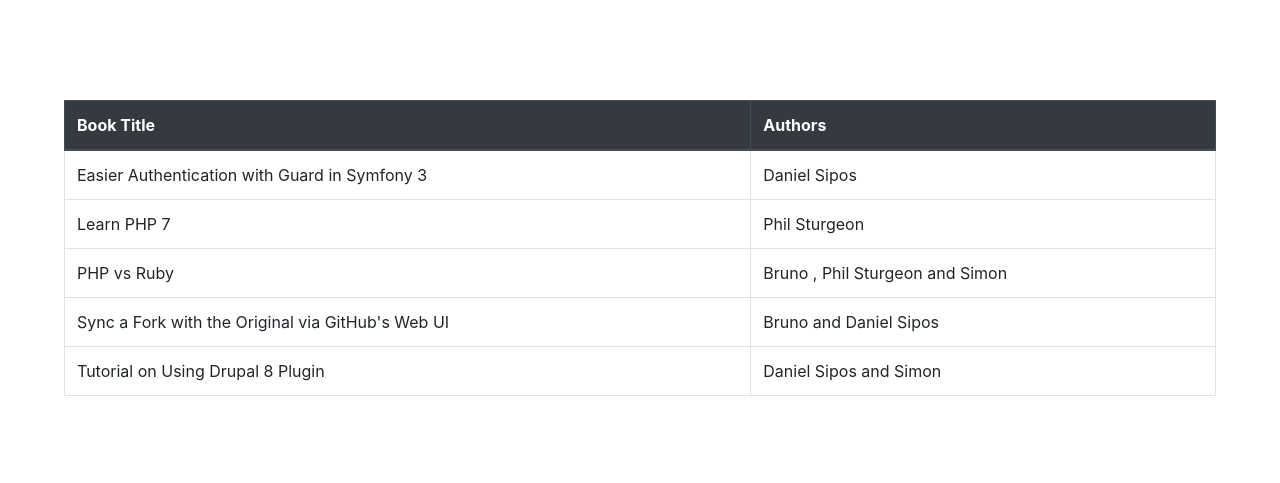
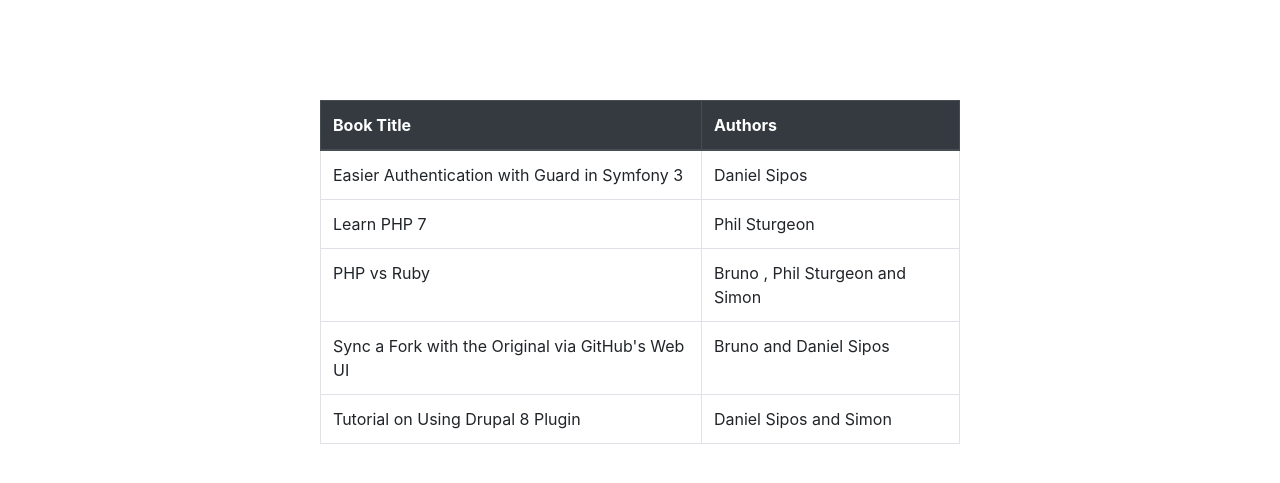
Before and after one commit to thomaswinchestar/ab-book, a PHP site: page / in a window 1280 px wide. Shown: the top 483 px of the page. Run offline with PHP 8.4, Linux system fonts and the light colour scheme; data comes from the database, SQL or seed files in the repository.

Commit message:
table width set to 50%

```diff
--- a/index.php
+++ b/index.php
@@ -9,7 +9,7 @@
     <link rel="stylesheet" href="https://cdn.jsdelivr.net/npm/bootstrap@4.6.0/dist/css/bootstrap.min.css" integrity="sha384-B0vP5xmATw1+K9KRQjQERJvTumQW0nPEzvF6L/Z6nronJ3oUOFUFpCjEUQouq2+l" crossorigin="anonymous">
     <style>
         .table{
-            width: 90%;
+            width: 50%;
             margin: 100px auto;
         }
     </style>
```
